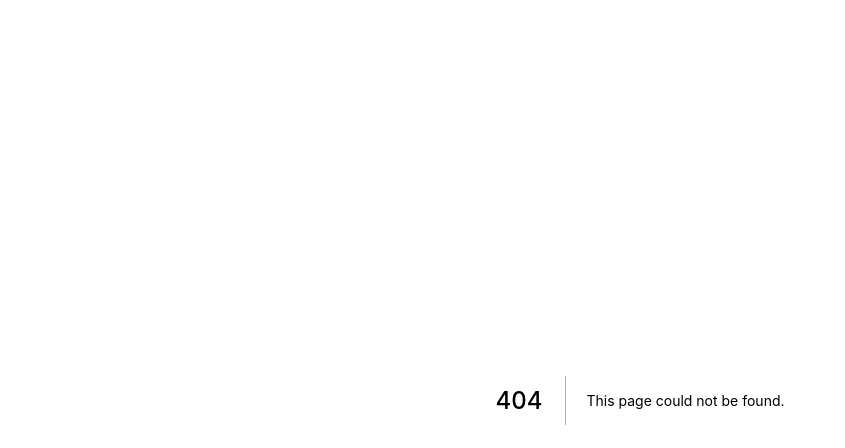
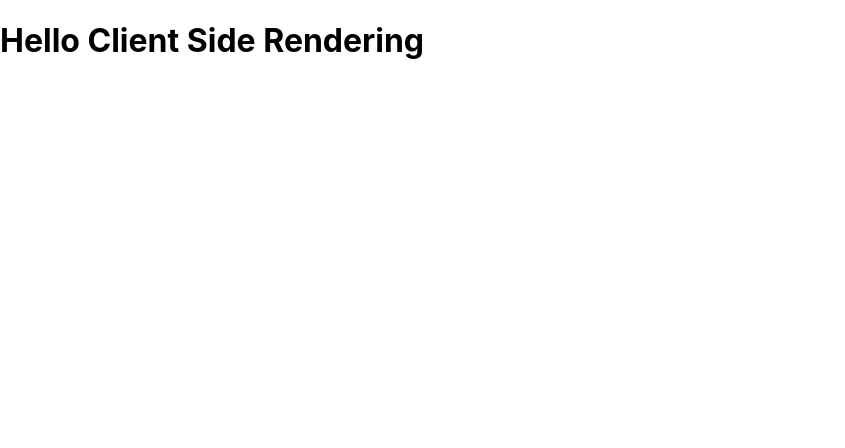
Before and after one commit to ozaki25/next-rendering-sample, a Next.js app: page /csr in a window 1280 px wide. Before the commit this address had no page. Shown: the top 448 px of the page, without its empty margins (0-845 px from the left). Built offline with nearby package versions, Linux system fonts and the light colour scheme.

Commit message:
add new file

```diff
--- /dev/null
+++ b/pages/csr.js
@@ -0,0 +1,5 @@
+function CSR() {
+  return <h1>Hello Client Side Rendering</h1>;
+}
+
+export default CSR;
```
